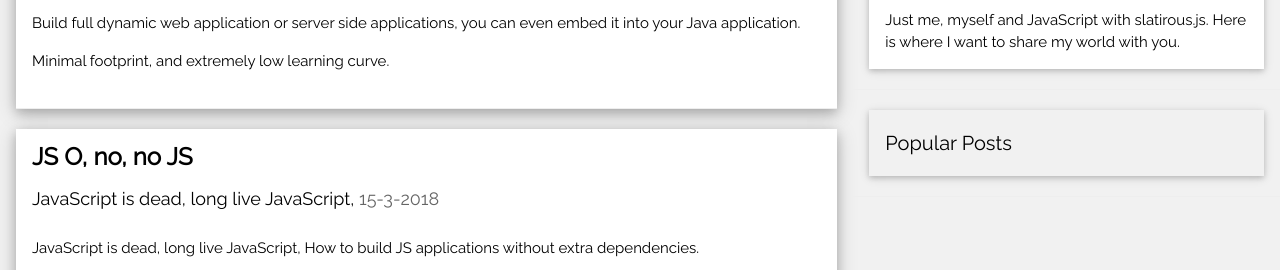
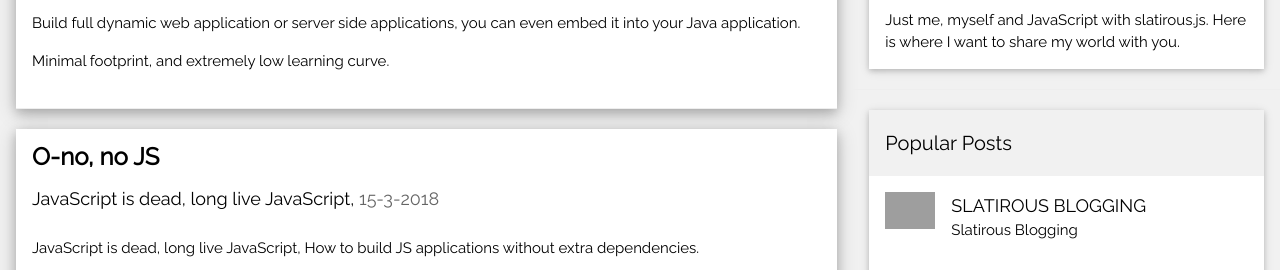
Before and after one commit to pnmtjonahen/slatirous.js, a plain HTML site: page index.html in a window 1280 px wide. Shown: the part 502-772 px from the top of the page. Drawn offline with nearby package versions, Linux system fonts and the light colour scheme; grey boxes are pictures that could not be loaded.

Commit message:
Added template method

```diff
--- a/blog.json
+++ b/blog.json
@@ -9,7 +9,7 @@
     },
     {
         "title": "Slatirous.js",
-        "description": "Slatirous.js, master of the JavaScript universe.",
+        "description": "Master of the JavaScript universe.",
         "date": "20-3-2018",
         "imageurl": "https://www.w3schools.com/w3images/bridge.jpg",
         "imagealt": "bridge",
@@ -19,7 +19,7 @@
         ]
     },
     {
-        "title": "JS O, no, no JS",
+        "title": "O-no, no JS",
         "description": "JavaScript is dead, long live JavaScript",
         "date": "15-3-2018",
         "imageurl": "https://www.w3schools.com/w3images/house2.jpg",
--- a/index.html
+++ b/index.html
@@ -31,7 +31,7 @@
                 <div class="w3-col l4">
                     <!-- About Card -->
                     <div class="w3-card w3-margin w3-margin-top  w3-white">
-                        <img src="images/avatar3.png" style="width:100%">
+                        <img src="images/avatar3.png" style="width:100%" alt="avatar">
                         <div class="w3-container">
                             <h4><b>Slatirous</b></h4>
                             <p>Just me, myself and JavaScript with slatirous.js. Here is where I want to share my world with you.</p>
@@ -43,27 +43,12 @@
                         <div class="w3-container w3-padding">
                             <h4>Popular Posts</h4>
                         </div>
-                        <ul class="w3-ul w3-hoverable w3-white">
-<!--                            <li class="w3-padding-16">
-                                <img src="https://www.w3schools.com//w3images/workshop.jpg" alt="Image" class="w3-left w3-margin-right" style="width:50px">
-                                <span class="w3-large">Lorem</span><br>
-                                <span>Sed mattis nunc</span>
+                        <ul class="w3-ul w3-hoverable w3-white" id="popular-post">
+                            <li class="w3-padding-16" >
+                                <img src="{imageurl}" alt="{imagealt}" class="w3-left w3-margin-right" style="width:50px">
+                                <span class="w3-large">{title}</span><br>
+                                <span>{description}</span>
                             </li>
-                            <li class="w3-padding-16">
-                                <img src="https://www.w3schools.com//w3images/gondol.jpg" alt="Image" class="w3-left w3-margin-right" style="width:50px">
-                                <span class="w3-large">Ipsum</span><br>
-                                <span>Praes tinci sed</span>
-                            </li>
-                            <li class="w3-padding-16">
-                                <img src="https://www.w3schools.com//w3images/skies.jpg" alt="Image" class="w3-left w3-margin-right" style="width:50px">
-                                <span class="w3-large">Dorum</span><br>
-                                <span>Ultricies congue</span>
-                            </li>
-                            <li class="w3-padding-16 w3-hide-medium w3-hide-small">
-                                <img src="https://www.w3schools.com//w3images/rock.jpg" alt="Image" class="w3-left w3-margin-right" style="width:50px">
-                                <span class="w3-large">Mingsum</span><br>
-                                <span>Lorem ipsum dipsum</span>
-                            </li>  -->
                         </ul>
                     </div>
                     <hr>
--- a/index.js
+++ b/index.js
@@ -1,11 +1,45 @@
+/* global fetch, Node */
+
 class IndexView {
     constructor() {
         this.blogContainer = document.getElementById("blog");
 
         fetch("blog.json").then(res => res.json()).then(json => {
+            const pp = document.getElementById("popular-post");
+            this.popularPostTemplate = pp.cloneNode(true);
+            this.popularPost = pp.parentNode;
+            this.popularPost.removeChild(pp);
+
             json.forEach(blog => {
                 this.blogContainer.appendChild(this.newBlog(blog));
+
+                const npp = this.popularPostTemplate.cloneNode(true);
+                this.replaceTemplateValues(npp, blog);
+
+                this.popularPost.appendChild(npp);
             });
+        });
+    }
+
+    replaceTemplateValues(node, blog) {
+        node.childNodes.forEach(n => {
+            if (n.nodeType === Node.TEXT_NODE) {
+                for (var name in blog) {
+                    if (n.nodeValue === "{" + name + "}") {
+                        n.nodeValue = blog[name];
+                    }
+                }
+            } else {
+                var attrs = n.attributes;
+                for (var i = attrs.length - 1; i >= 0; i--) {
+                    for (var name in blog) {
+                        if (attrs[i].value === "{" + name + "}") {
+                            attrs[i].value = blog[name];
+                        }
+                    }
+                }
+                this.replaceTemplateValues(n, blog);
+            }
         });
     }
 
@@ -22,13 +56,6 @@ class IndexView {
     }
 
     appendBlogTitle(div, blog) {
-        const img = document.createElement("img");
-        img.src = blog.imageurl;
-        img.alt = blog.imagealt;
-        img.style = "width:100%";
-
-//        div.appendChild(img);
-
         const title = document.createElement("div");
 
         title.className = "w3-container";
```
Lines whose indentation alone changed are shown as unchanged.
